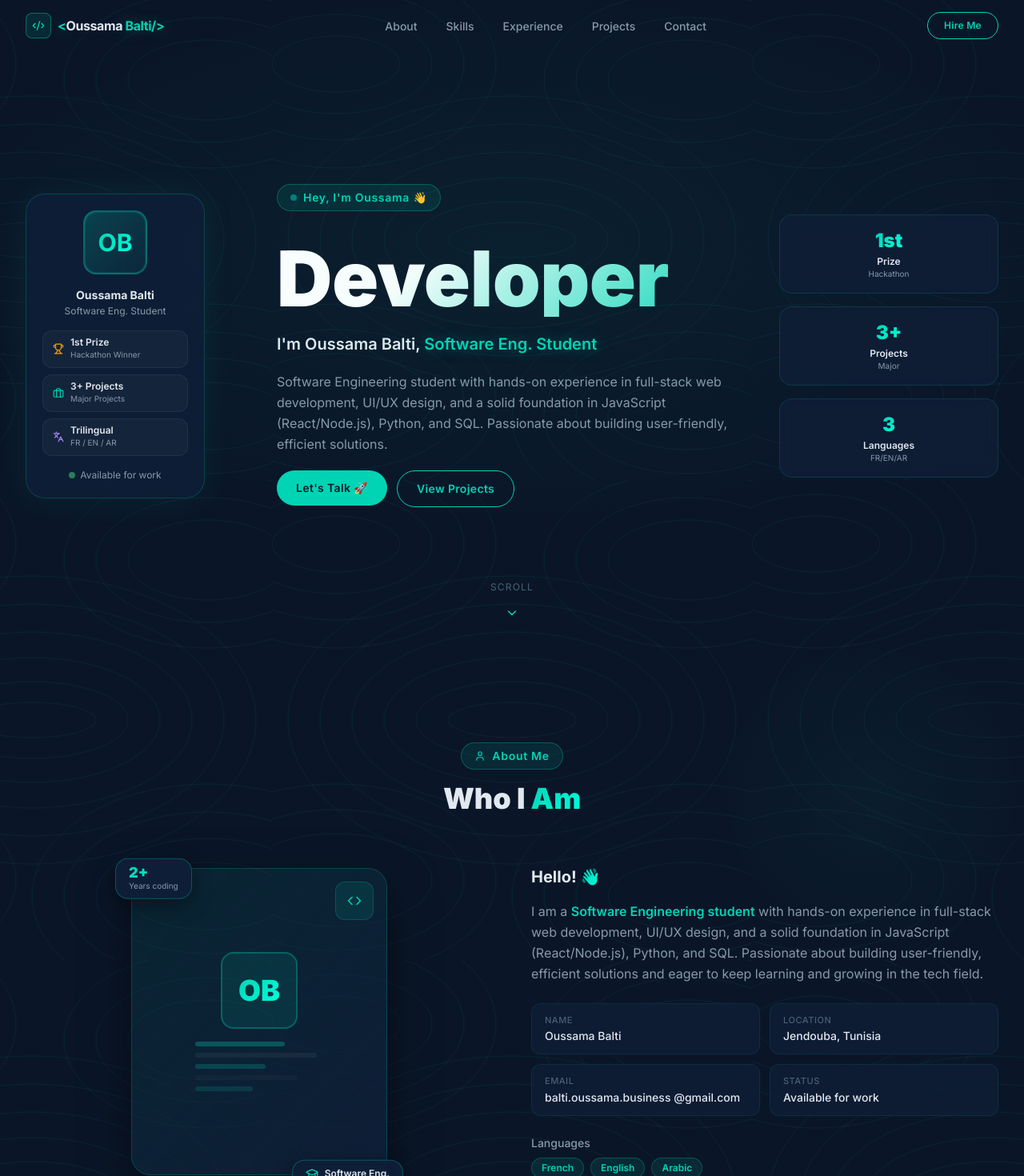
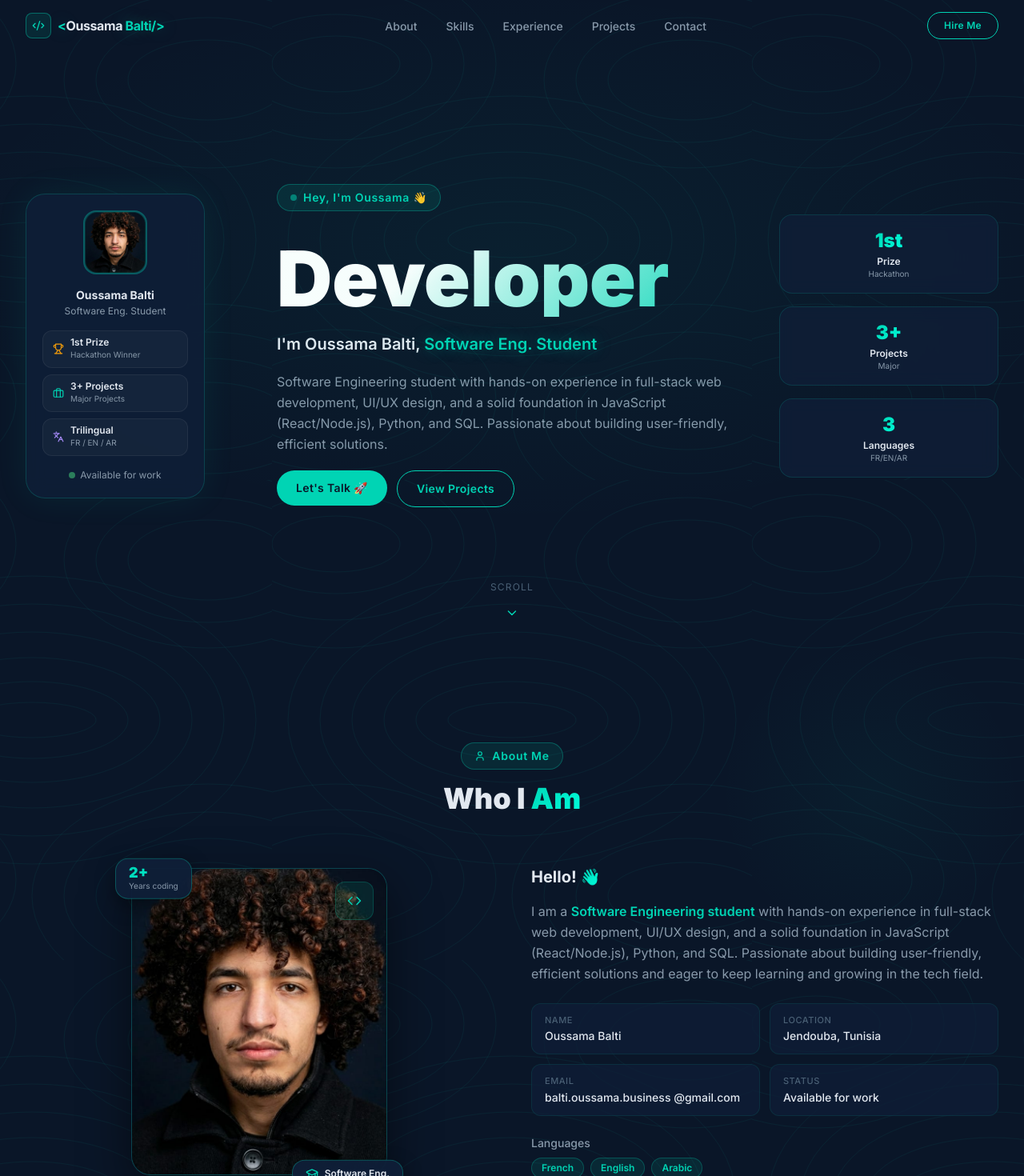
Before and after one commit to baltioussama92/Portfolio, a React (Vite) app: page / in a window 1280 px wide. Shown: the top 1470 px of the page at 80% size. Built offline with nearby package versions, Linux system fonts and the light colour scheme.

Commit message:
fixing the scrolling animation

```diff
--- a/src/components/About.jsx
+++ b/src/components/About.jsx
@@ -1,8 +1,7 @@
 import React from 'react';
 import { motion } from 'framer-motion';
-import { useInView } from 'framer-motion';
-import { useRef } from 'react';
 import { User, GraduationCap, Code } from 'lucide-react';
+import profileImg from '../assets/Profile.jpeg';
 
 function SectionDivider() {
   return (
@@ -15,9 +14,6 @@ function SectionDivider() {
 export { SectionDivider };
 
 export default function About() {
-  const ref = useRef(null);
-  const isInView = useInView(ref, { once: true, margin: '-100px' });
-
   const containerVariants = {
     hidden: { opacity: 0 },
     visible: { opacity: 1, transition: { staggerChildren: 0.2 } },
@@ -25,7 +21,7 @@ export default function About() {
 
   const itemVariants = {
     hidden: { opacity: 0, y: 40 },
-    visible: { opacity: 1, y: 0, transition: { duration: 0.7, ease: 'easeOut' } },
+    visible: { opacity: 1, y: 0, transition: { duration: 0.8, ease: 'easeOut' } },
   };
 
   return (
@@ -36,10 +32,10 @@ export default function About() {
       />
 
       <motion.div
-        ref={ref}
         variants={containerVariants}
         initial="hidden"
-        animate={isInView ? 'visible' : 'hidden'}
+        whileInView="visible"
+        viewport={{ once: false, amount: 0.05 }}
         className="max-w-7xl mx-auto px-4 sm:px-6 lg:px-8"
       >
         {/* Header */}
@@ -66,27 +62,11 @@ export default function About() {
                   boxShadow: '0 20px 60px rgba(0,0,0,0.5)',
                 }}
               >
-                {/* Simulated developer image placeholder */}
-                <div className="absolute inset-0 flex flex-col items-center justify-center gap-4">
-                  <div
-                    className="w-24 h-24 rounded-2xl flex items-center justify-center text-4xl font-black"
-                    style={{ background: 'rgba(0,212,180,0.1)', border: '2px solid rgba(0,212,180,0.3)' }}
-                  >
-                    <span className="text-gradient">OB</span>
-                  </div>
-                  {/* Code lines decoration */}
-                  <div className="flex flex-col gap-2 w-40">
-                    {[70, 95, 55, 80, 45].map((w, i) => (
-                      <motion.div
-                        key={i}
-                        className="h-1.5 rounded-full"
-                        style={{ width: `${w}%`, background: i % 2 === 0 ? 'rgba(0,212,180,0.3)' : 'rgba(255,255,255,0.06)' }}
-                        animate={{ opacity: [0.4, 1, 0.4] }}
-                        transition={{ duration: 2, delay: i * 0.3, repeat: Infinity }}
-                      />
-                    ))}
-                  </div>
-                </div>
+                <img
+                  src={profileImg}
+                  alt="Oussama Balti"
+                  className="w-full h-full object-cover"
+                />
 
                 {/* Corner decoration */}
                 <div
--- a/src/components/Contact.jsx
+++ b/src/components/Contact.jsx
@@ -30,7 +30,7 @@ const contactDetails = [
 
 export default function Contact() {
   const ref = useRef(null);
-  const isInView = useInView(ref, { once: true, margin: '-100px' });
+  const isInView = useInView(ref, { once: false, amount: 0.05 });
 
   const [form, setForm] = useState({ name: '', email: '', message: '' });
   const [errors, setErrors] = useState({});
@@ -85,7 +85,7 @@ export default function Contact() {
           ref={ref}
           initial={{ opacity: 0, y: 30 }}
           animate={isInView ? { opacity: 1, y: 0 } : {}}
-          transition={{ duration: 0.7 }}
+          transition={{ duration: 0.8, ease: 'easeOut' }}
           className="text-center mb-16"
         >
           <span className="section-tag">
@@ -105,7 +105,7 @@ export default function Contact() {
           <motion.div
             initial={{ opacity: 0, x: -40 }}
             animate={isInView ? { opacity: 1, x: 0 } : {}}
-            transition={{ duration: 0.7, delay: 0.1 }}
+            transition={{ duration: 0.8, delay: 0.1, ease: 'easeOut' }}
             className="lg:col-span-3"
           >
             <div
@@ -229,7 +229,7 @@ export default function Contact() {
           <motion.div
             initial={{ opacity: 0, x: 40 }}
             animate={isInView ? { opacity: 1, x: 0 } : {}}
-            transition={{ duration: 0.7, delay: 0.2 }}
+            transition={{ duration: 0.8, delay: 0.2, ease: 'easeOut' }}
             className="lg:col-span-2 flex flex-col gap-4"
           >
             <div className="mb-2">
--- a/src/components/Experience.jsx
+++ b/src/components/Experience.jsx
@@ -61,21 +61,23 @@ const experiences = [
   },
 ];
 
-function TimelineItem({ item, index, isInView }) {
+function TimelineItem({ item, index }) {
   const isWork = item.type === 'work';
 
   return (
     <motion.div
       initial={{ opacity: 0, x: index % 2 === 0 ? -40 : 40 }}
-      animate={isInView ? { opacity: 1, x: 0 } : {}}
-      transition={{ duration: 0.6, delay: index * 0.12 }}
-      className={`relative flex gap-4 sm:gap-6 ${index % 2 === 0 ? '' : ''}`}
+      whileInView={{ opacity: 1, x: 0 }}
+      viewport={{ once: false, amount: 0.1 }}
+      transition={{ duration: 0.8, delay: index * 0.1, ease: 'easeOut' }}
+      className="relative flex gap-4 sm:gap-6"
     >
       {/* Timeline dot */}
       <div className="flex flex-col items-center">
         <motion.div
-          animate={isInView ? { scale: [1, 1.3, 1] } : {}}
-          transition={{ duration: 0.5, delay: index * 0.12 + 0.3 }}
+          whileInView={{ scale: [1, 1.3, 1] }}
+          viewport={{ once: false, amount: 0.5 }}
+          transition={{ duration: 0.5, delay: index * 0.1 + 0.3 }}
           className="w-10 h-10 rounded-full flex items-center justify-center flex-shrink-0 z-10"
           style={{
             background: `${item.color}18`,
@@ -152,7 +154,7 @@ function TimelineItem({ item, index, isInView }) {
 
 export default function Experience() {
   const ref = useRef(null);
-  const isInView = useInView(ref, { once: true, margin: '-100px' });
+  const isInView = useInView(ref, { once: false, amount: 0.05 });
 
   const workItems = experiences.filter((e) => e.type === 'work');
   const eduItems = experiences.filter((e) => e.type === 'edu');
@@ -169,8 +171,9 @@ export default function Experience() {
         <motion.div
           ref={ref}
           initial={{ opacity: 0, y: 30 }}
-          animate={isInView ? { opacity: 1, y: 0 } : {}}
-          transition={{ duration: 0.7 }}
+          whileInView={{ opacity: 1, y: 0 }}
+          viewport={{ once: false, amount: 0.1 }}
+          transition={{ duration: 0.8, ease: 'easeOut' }}
           className="text-center mb-16"
         >
           <span className="section-tag">
@@ -190,8 +193,9 @@ export default function Experience() {
           <div>
             <motion.h3
               initial={{ opacity: 0, x: -20 }}
-              animate={isInView ? { opacity: 1, x: 0 } : {}}
-              transition={{ duration: 0.5 }}
+              whileInView={{ opacity: 1, x: 0 }}
+              viewport={{ once: false, amount: 0.2 }}
+              transition={{ duration: 0.8, ease: 'easeOut' }}
               className="flex items-center gap-2 text-lg font-bold text-text-primary mb-8"
             >
               <div className="w-7 h-7 rounded-lg flex items-center justify-center"
@@ -202,7 +206,7 @@ export default function Experience() {
             </motion.h3>
             <div>
               {workItems.map((item, i) => (
-                <TimelineItem key={item.title} item={item} index={i} isInView={isInView} />
+                <TimelineItem key={item.title} item={item} index={i} />
               ))}
             </div>
           </div>
@@ -211,8 +215,9 @@ export default function Experience() {
           <div>
             <motion.h3
               initial={{ opacity: 0, x: 20 }}
-              animate={isInView ? { opacity: 1, x: 0 } : {}}
-              transition={{ duration: 0.5, delay: 0.1 }}
+              whileInView={{ opacity: 1, x: 0 }}
+              viewport={{ once: false, amount: 0.2 }}
+              transition={{ duration: 0.8, delay: 0.1, ease: 'easeOut' }}
               className="flex items-center gap-2 text-lg font-bold text-text-primary mb-8"
             >
               <div className="w-7 h-7 rounded-lg flex items-center justify-center"
@@ -223,7 +228,7 @@ export default function Experience() {
             </motion.h3>
             <div>
               {eduItems.map((item, i) => (
-                <TimelineItem key={item.title} item={item} index={i} isInView={isInView} />
+                <TimelineItem key={item.title} item={item} index={i} />
               ))}
             </div>
           </div>
--- a/src/components/Hero.jsx
+++ b/src/components/Hero.jsx
@@ -1,6 +1,7 @@
 import React, { useState, useEffect } from 'react';
 import { motion } from 'framer-motion';
 import { Link } from 'react-scroll';
+import profileImg from '../assets/Profile.jpeg';
 import { ArrowDown, Trophy, Briefcase, Languages, ChevronDown } from 'lucide-react';
 
 const stats = [
@@ -81,13 +82,16 @@ export default function Hero() {
             >
               {/* Avatar */}
               <div
-                className="w-20 h-20 rounded-2xl flex items-center justify-center text-3xl font-bold relative overflow-hidden"
+                className="w-20 h-20 rounded-2xl relative overflow-hidden"
                 style={{
-                  background: 'linear-gradient(135deg, rgba(0,212,180,0.2), rgba(0,212,180,0.05))',
                   border: '2px solid rgba(0,212,180,0.35)',
                 }}
               >
-                <span className="text-gradient">OB</span>
+                <img
+                  src={profileImg}
+                  alt="Oussama Balti"
+                  className="w-full h-full object-cover rounded-2xl"
+                />
                 {/* Animated ring */}
                 <motion.div
                   className="absolute inset-0 rounded-2xl"
--- a/src/components/Projects.jsx
+++ b/src/components/Projects.jsx
@@ -118,7 +118,7 @@ function MonitorMockup({ project }) {
 
 export default function Projects() {
   const ref = useRef(null);
-  const isInView = useInView(ref, { once: true, margin: '-100px' });
+  const isInView = useInView(ref, { once: false, amount: 0.05 });
   const [active, setActive] = useState(0);
 
   const prev = () => setActive((a) => (a - 1 + projects.length) % projects.length);
@@ -137,8 +137,9 @@ export default function Projects() {
         <motion.div
           ref={ref}
           initial={{ opacity: 0, y: 30 }}
-          animate={isInView ? { opacity: 1, y: 0 } : {}}
-          transition={{ duration: 0.7 }}
+          whileInView={{ opacity: 1, y: 0 }}
+          viewport={{ once: false, amount: 0.1 }}
+          transition={{ duration: 0.8, ease: 'easeOut' }}
           className="text-center mb-16"
         >
           <span className="section-tag">
@@ -161,7 +162,8 @@ export default function Projects() {
             visible: { transition: { staggerChildren: 0.18, delayChildren: 0.1 } },
           }}
           initial="hidden"
-          animate={isInView ? 'visible' : 'hidden'}
+          whileInView="visible"
+          viewport={{ once: false, amount: 0.1 }}
         >
           {projects.map((p) => {
             const isWinner = p.id === 1;
@@ -170,7 +172,7 @@ export default function Projects() {
                 key={p.id}
                 variants={{
                   hidden: { opacity: 0, y: 60 },
-                  visible: { opacity: 1, y: 0, transition: { duration: 0.65, ease: [0.22, 1, 0.36, 1] } },
+                  visible: { opacity: 1, y: 0, transition: { duration: 0.85, ease: [0.22, 1, 0.36, 1] } },
                 }}
                 className="flex flex-col gap-5 group relative"
               >
--- a/src/components/Skills.jsx
+++ b/src/components/Skills.jsx
@@ -1,7 +1,5 @@
 import React from 'react';
 import { motion } from 'framer-motion';
-import { useInView } from 'framer-motion';
-import { useRef } from 'react';
 import { Code2, Server, Database, Layers } from 'lucide-react';
 
 const categories = [
@@ -63,13 +61,14 @@ const skillItemVariants = {
   }),
 };
 
-function SkillBar({ name, icon, level, index, isParentInView }) {
+function SkillBar({ name, icon, level, index }) {
   return (
     <motion.div
       custom={index}
       variants={skillItemVariants}
       initial="hidden"
-      animate={isParentInView ? 'visible' : 'hidden'}
+      whileInView="visible"
+      viewport={{ once: false, amount: 0.3 }}
       className="skill-icon-wrapper"
     >
       <div className="flex items-center justify-between w-full mb-1.5">
@@ -84,7 +83,8 @@ function SkillBar({ name, icon, level, index, isParentInView }) {
           className="h-full rounded-full"
           style={{ background: 'linear-gradient(90deg, #00d4b4, #00ffdd)' }}
           initial={{ width: 0 }}
-          animate={isParentInView ? { width: `${level}%` } : { width: 0 }}
+          whileInView={{ width: `${level}%` }}
+          viewport={{ once: false, amount: 0.3 }}
           transition={{ duration: 0.9, delay: index * 0.07 + 0.25, ease: 'easeOut' }}
         />
       </div>
@@ -93,8 +93,6 @@ function SkillBar({ name, icon, level, index, isParentInView }) {
 }
 
 export default function Skills() {
-  const ref = useRef(null);
-  const isInView = useInView(ref, { once: true, margin: '-100px' });
 
   return (
     <section id="skills" className="relative min-h-screen flex flex-col justify-center py-20 overflow-hidden">
@@ -108,10 +106,10 @@ export default function Skills() {
       <div className="max-w-7xl mx-auto px-4 sm:px-6 lg:px-8">
         {/* Header */}
         <motion.div
-          ref={ref}
           initial={{ opacity: 0, y: 30 }}
-          animate={isInView ? { opacity: 1, y: 0 } : {}}
-          transition={{ duration: 0.7 }}
+          whileInView={{ opacity: 1, y: 0 }}
+          viewport={{ once: false, amount: 0.2 }}
+          transition={{ duration: 0.8, ease: 'easeOut' }}
           className="text-center mb-16"
         >
           {/* </> icon */}
@@ -148,7 +146,8 @@ export default function Skills() {
             visible: { transition: { staggerChildren: 0.15, delayChildren: 0.05 } },
           }}
           initial="hidden"
-          animate={isInView ? 'visible' : 'hidden'}
+          whileInView="visible"
+          viewport={{ once: false, amount: 0.1 }}
         >
           {categories.map((cat, catIdx) => {
             const Icon = cat.icon;
@@ -182,7 +181,6 @@ export default function Skills() {
                       key={skill.name}
                       {...skill}
                       index={catIdx * 6 + skillIdx}
-                      isParentInView={isInView}
                     />
                   ))}
                 </div>
@@ -194,8 +192,9 @@ export default function Skills() {
         {/* Tech badges row */}
         <motion.div
           initial={{ opacity: 0, y: 20 }}
-          animate={isInView ? { opacity: 1, y: 0 } : {}}
-          transition={{ duration: 0.6, delay: 0.8 }}
+          whileInView={{ opacity: 1, y: 0 }}
+          viewport={{ once: false, amount: 0.2 }}
+          transition={{ duration: 0.8, delay: 0.3, ease: 'easeOut' }}
           className="mt-10 flex flex-wrap justify-center gap-3"
         >
           {['React.js', 'Node.js', 'GraphQL', 'Python', 'SQL', 'JavaScript', 'Tailwind', 'Git', 'SQLite', 'Qt'].map(
```
Also changed, not shown: 6 other files (tests, documents, lock files or other folders).
